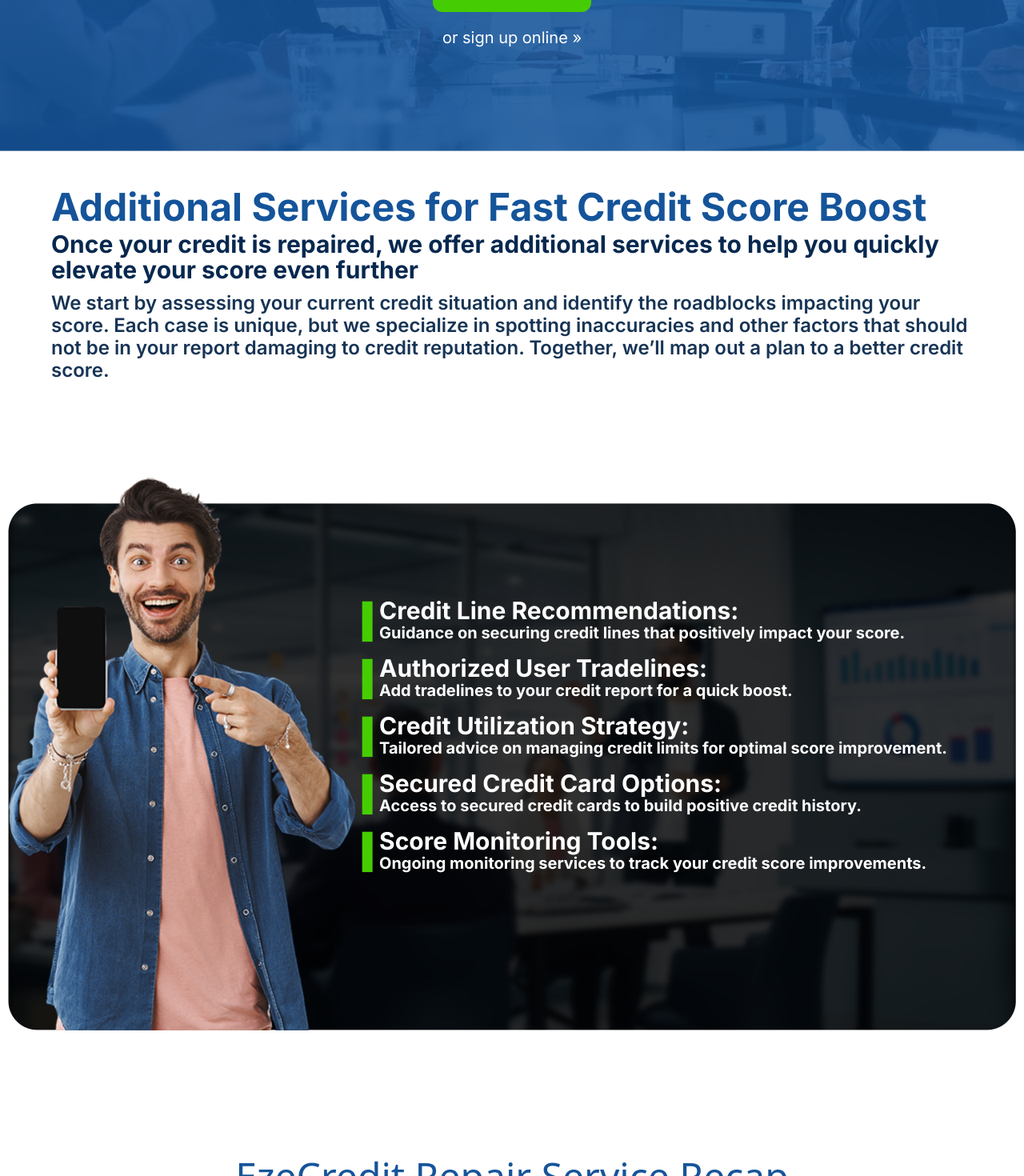
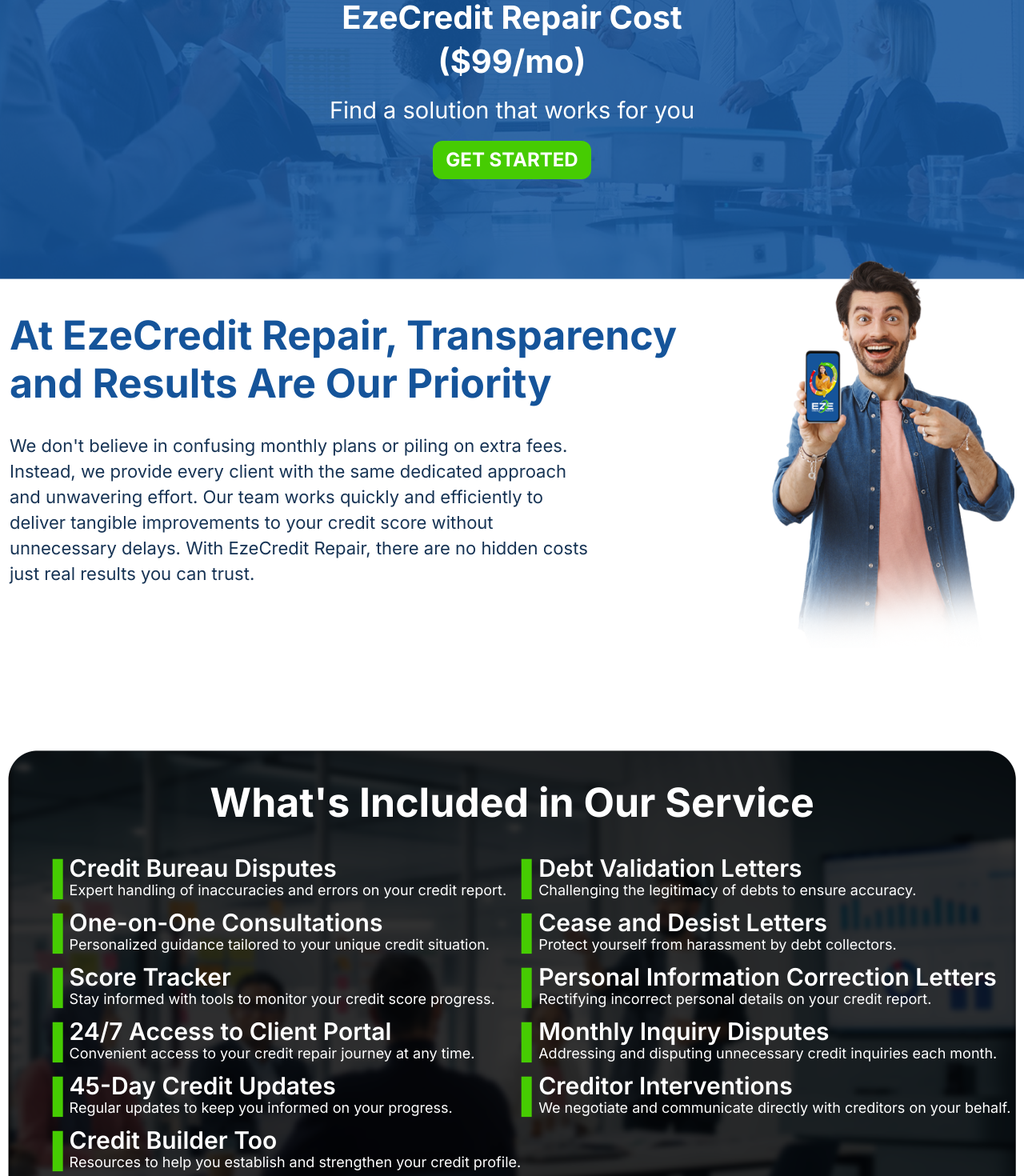
Before and after one commit to Nitin6404/ez-credit-repair, a React (Vite) app: page /pricing in a window 1280 px wide. Shown: the part 900-2370 px from the top of the page at 80% size. Built offline with nearby package versions, Linux system fonts and the light colour scheme.

Commit message:
pricing page modified

```diff
--- a/src/components/common/CreditServices.jsx
+++ b/src/components/common/CreditServices.jsx
@@ -1,48 +1,88 @@
-import pricingPageBoi from '../asset/pricingPageBoi.svg';
 import pricingPageBar from '../asset/pricingPageBar.svg';
 
 export function CreditServices() {
   const services = [
     {
-      title: 'Credit Line Recommendations:',
-      description: 'Guidance on securing credit lines that positively impact your score.',
+      title: 'Credit Bureau Disputes',
+      description: 'Expert handling of inaccuracies and errors on your credit report.',
     },
     {
-      title: 'Authorized User Tradelines:',
-      description: 'Add tradelines to your credit report for a quick boost.',
+      title: 'One-on-One Consultations',
+      description: 'Personalized guidance tailored to your unique credit situation.',
     },
     {
-      title: 'Credit Utilization Strategy:',
-      description: 'Tailored advice on managing credit limits for optimal score improvement.',
+      title: 'Score Tracker',
+      description: 'Stay informed with tools to monitor your credit score progress.',
     },
     {
-      title: 'Secured Credit Card Options:',
-      description: 'Access to secured credit cards to build positive credit history.',
+      title: '24/7 Access to Client Portal',
+      description: 'Convenient access to your credit repair journey at any time.',
     },
     {
-      title: 'Score Monitoring Tools:',
-      description: 'Ongoing monitoring services to track your credit score improvements.',
+      title: '45-Day Credit Updates',
+      description: 'Regular updates to keep you informed on your progress.',
+    },
+    {
+      title: 'Credit Builder Too',
+      description: 'Resources to help you establish and strengthen your credit profile.',
+    },
+    {
+      title: 'Debt Validation Letters',
+      description: 'Challenging the legitimacy of debts to ensure accuracy.',
+    },
+    {
+      title: 'Cease and Desist Letters',
+      description: 'Protect yourself from harassment by debt collectors.',
+    },
+    {
+      title: 'Personal Information Correction Letters',
+      description: 'Rectifying incorrect personal details on your credit report.',
+    },
+    {
+      title: 'Monthly Inquiry Disputes',
+      description: 'Addressing and disputing unnecessary credit inquiries each month.',
+    },
+    {
+      title: 'Creditor Interventions',
+      description: 'We negotiate and communicate directly with creditors on your behalf.',
     },
   ];
 
   return (
-    <div className="my-28 flex items-center justify-center">
-      <div className="flex h-[659px] w-[1260px] items-center space-x-2 bg-[url('/src/components/asset/pricingPageBg2.svg')]">
-        <div className="mb-8">
-          <img src={pricingPageBoi} alt="" />
+    <div className="my-16 flex items-center justify-center">
+      <div className="flex h-[658px] w-[1260px] flex-col items-center space-x-2 bg-[url('/src/components/asset/pricingPageBg2.svg')]">
+        <div className="my-7 w-full text-center">
+          <h1 className="font-inter text-[50px] font-bold text-white">
+            What's Included in Our Service
+          </h1>
         </div>
-        <div className="mb-20 space-y-4">
-          {services.map((service, index) => (
-            <div key={index} className="flex items-start">
-              <div className="mr-2 mt-1 text-2xl">
-                <img src={pricingPageBar} alt="" />
+        <div className="mx-16 mb-20 flex">
+          <div>
+            {services.slice(0, 6).map((service, index) => (
+              <div key={index} className="mb-3 ml-10 flex items-start">
+                <div className="mr-2 mt-1 text-2xl">
+                  <img src={pricingPageBar} alt="" />
+                </div>
+                <div className="font-inter text-white">
+                  <p className="text-3xl font-semibold leading-8">{service.title}</p>
+                  <p className="text-lg font-normal leading-6">{service.description}</p>
+                </div>
               </div>
-              <div className="font-inter font-bold text-white">
-                <p className="text-3xl leading-8">{service.title}</p>
-                <p className="text-xl leading-6">{service.description}</p>
+            ))}
+          </div>
+          <div>
+            {services.slice(6).map((service, index) => (
+              <div key={index} className="mb-3 flex items-start">
+                <div className="mr-2 mt-1 text-2xl">
+                  <img src={pricingPageBar} alt="" />
+                </div>
+                <div className="font-inter text-white">
+                  <p className="text-3xl font-semibold leading-8">{service.title}</p>
+                  <p className="text-lg font-normal leading-6">{service.description}</p>
+                </div>
               </div>
-            </div>
-          ))}
+            ))}
+          </div>
         </div>
       </div>
     </div>
--- a/src/components/landing/Pricing.jsx
+++ b/src/components/landing/Pricing.jsx
@@ -1,8 +1,8 @@
 import AboutUs from '../asset/AboutUsbackground.png';
-import { Footer } from '../common/Footer';
-import { CreditServices } from '../common/CreditServices';
 import pricingPageAero from '../asset/pricingPageAero.svg';
 import pricingPageCircleBlue from '../asset/pricingPageCircleBlue.svg';
+import { CreditServices } from '../common/CreditServices';
+import { Footer } from '../common/Footer';
 
 export function Pricing() {
   return (
@@ -25,54 +25,64 @@
         </div>
       </div>
       <div className="mx-16 mb-10 mt-20 flex justify-center text-center">
-        <div className="text-start font-inter text-2xl font-semibold leading-7 text-[#173455]">
-          At EzeCredit, we believe in transparency and results. We don’t nickel and dime you with
-          monthly fees for our services. Instead, we offer a straightforward, fixed price of $799
-          for the complete credit repair process. We work fast and efficiently to deliver real
-          improvements to your credit score without dragging out the process. No hidden costs, just
-          results you can count on.
+        <div className="w-[1300px] text-start font-inter text-2xl font-semibold leading-7">
+          <h1 className="font-inter text-5xl font-bold text-[#15549A]">
+            We only have 1 plan – A Comprehensive Service Plan
+          </h1>
+          <h4 className="font-inter text-[22px] font-medium text-[#173455]">
+            We are committed to providing you with the full support you need. When you come to us,
+            we understand that you're <br /> seeking the best possible assistance. That’s why we
+            never hold back we strive to ensure your satisfaction every step <br /> of the way.
+          </h4>
+          <h2 className="font-inter text-3xl font-bold text-[#04284F]">
+            Comprehensive Plan: $99/mo
+          </h2>
         </div>
       </div>
       <div className="flex h-[535px] w-full items-center justify-center bg-[url('/src/components/asset/pricingBg.svg')]">
         <div className="flex flex-col items-center text-center font-inter">
           <div className="w-full text-[40px] font-bold leading-[55px] text-white">
-            <p>Would you like to market our</p>
-            <p>credit repair service?</p>
+            <p>How Much Does</p>
+            <p>EzeCredit Repair Cost</p>
+            <p>($99/mo)</p>
           </div>
           <div className="my-4">
-            <div className="text-3xl font-normal leading-9 text-white">
+            <div className="text-[29px] font-normal leading-9 text-white">
               Find a solution that works for you
             </div>
           </div>
-          <div className="mt-4 flex w-full items-center justify-center px-10">
+          <div className="mt-1 flex w-full items-center justify-center px-10">
             <button className="rounded-xl bg-[#46CC02] px-4 py-2 text-2xl font-extrabold text-white">
               GET STARTED
             </button>
           </div>
-          <div className="mt-2 py-3">
-            <div className="text-xl font-normal leading-6 text-white">or sign up online »</div>
-          </div>
         </div>
       </div>
-      <div className="mx-16 my-10 flex items-center justify-center">
-        <div className="flex flex-col text-start font-inter font-bold">
-          <div className="text-5xl leading-[60px] text-[#15549A]">
-            Additional Services for Fast Credit Score Boost
+      <div className="relative mx-auto mt-10 w-full max-w-[1300px] overflow-visible bg-white">
+        <div className="flex items-start justify-between px-3">
+          <div className="max-w-[900px]">
+            <h2 className="mb-8 font-inter text-[50px] font-bold leading-[60px] text-[#15549A]">
+              At EzeCredit Repair, Transparency and Results Are Our Priority
+            </h2>
+            <p className="w-[740px] font-inter text-[22px] font-normal leading-[32px] text-[#173455]">
+              We don't believe in confusing monthly plans or piling on extra fees. Instead, we
+              provide every client with the same dedicated approach and unwavering effort. Our team
+              works quickly and efficiently to deliver tangible improvements to your credit score
+              without unnecessary delays. With EzeCredit Repair, there are no hidden costs just real
+              results you can trust.
+            </p>
           </div>
-          <div className="text-3xl leading-8 text-[#07284F]">
-            Once your credit is repaired, we offer additional services to help you quickly elevate
-            your score even further
-          </div>
-          <div className="mt-3 text-2xl font-semibold leading-7 text-[#173455]">
-            We start by assessing your current credit situation and identify the roadblocks
-            impacting your score. Each case is unique, but we specialize in spotting inaccuracies
-            and other factors that should not be in your report damaging to credit reputation.
-            Together, we’ll map out a plan to a better credit score.
+          <div className="relative h-[485px] w-[304px]">
+            <img
+              src="/src/components/asset/pricing-boi-with-transparency.svg"
+              alt="Pricing Representative"
+              className="absolute -top-16 right-0 h-full w-full object-contain"
+            />
           </div>
         </div>
       </div>
       <CreditServices />
-      <CreditRepairProcess />
+      {/* <CreditRepairProcess /> */}
       <LastHeading />
       <Footer />
     </div>
@@ -83,9 +93,9 @@
   return (
     <div className="-mb-8 flex w-full items-center justify-center bg-[#46CC02] font-inter font-bold">
       <div className="mx-20 my-16">
-        <div className="lLastHeadingeading-9 px-56 text-center text-3xl text-white">
-          With our fast and efficient process, we guarantee results and a clearer path to financial
-          freedom.
+        <div className="heading-9 px-56 text-center text-3xl text-white">
+          With our fast and efficient process, we guarantee <br /> results and a clearer path to
+          financial freedom.
         </div>
       </div>
     </div>
```
Also changed, not shown: src/components/asset/pricing-boi-with-transparency.svg (added).
